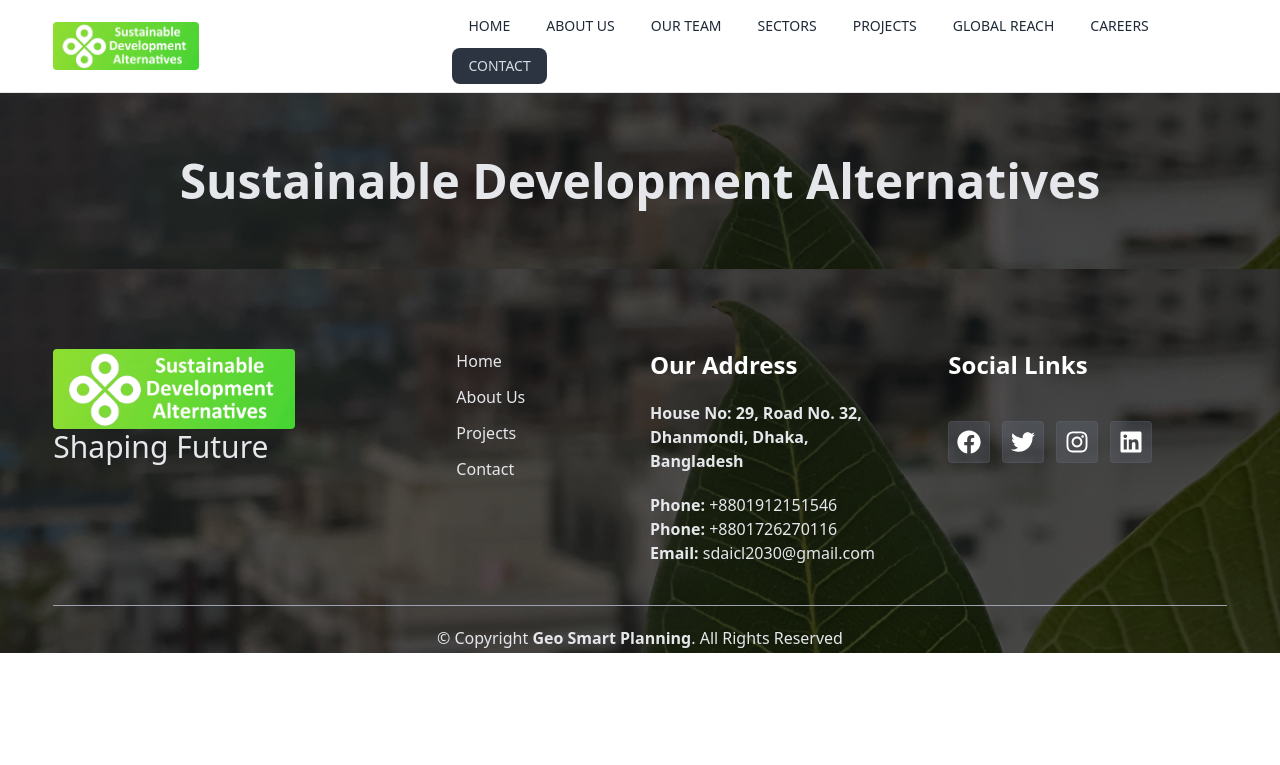
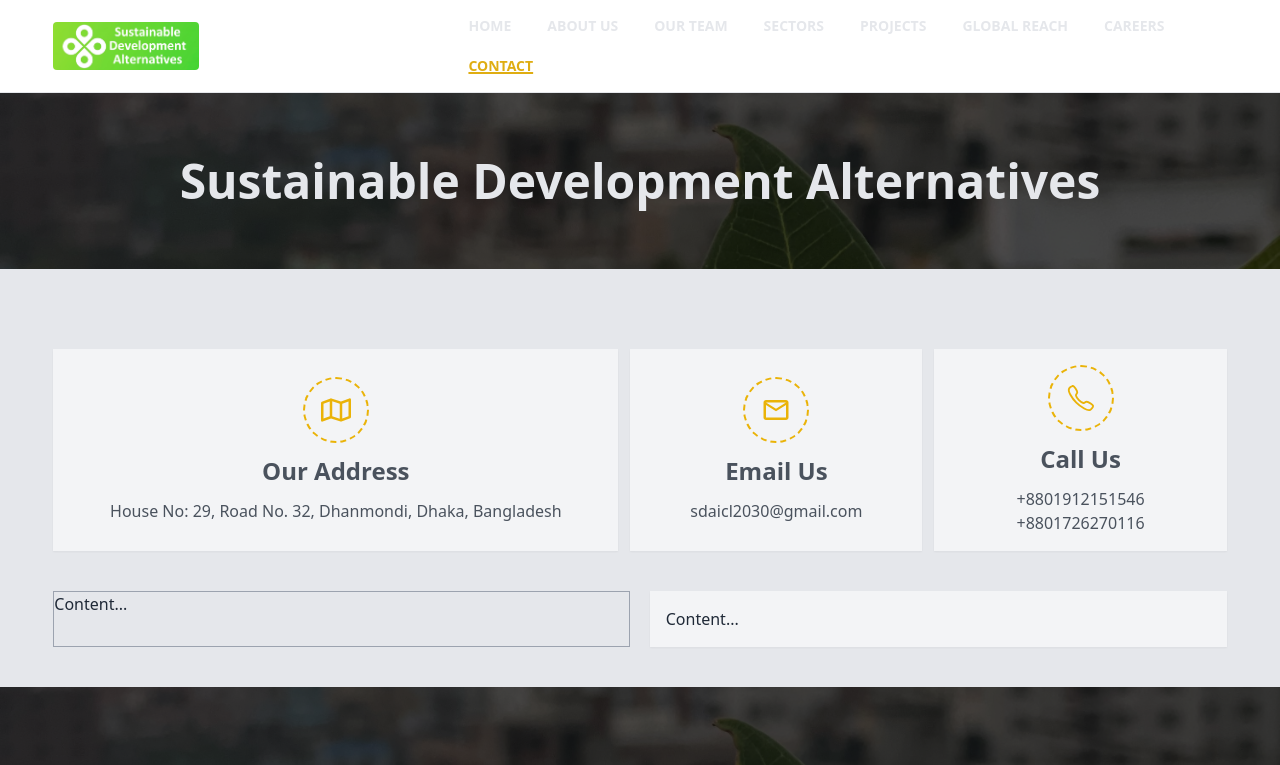
Before and after one commit to takbirgazi/sdaicl, a React (Vite) app: page /contact in a window 1280 px wide. Shown: the top 765 px of the page. Built offline with nearby package versions, Linux system fonts and the light colour scheme.

Commit message:
Add: Project File, Change Navigation Active Color

```diff
--- /dev/null
+++ b/src/components/Header/Header.css
@@ -0,0 +1,9 @@
+.headerList .active {
+    color: #dfad12 !important;
+    text-decoration: underline solid 2px #dfad12 ;
+    background-color: transparent !important;
+}
+li a:hover{
+    background-color: transparent !important;
+    text-decoration: underline solid 2px #dfad12 ;
+}
--- a/src/components/Header/Header.jsx
+++ b/src/components/Header/Header.jsx
@@ -1,17 +1,18 @@
 import { NavLink } from "react-router-dom";
 import logo from "/logo.jpg";
+import "./Header.css"
 
 
 const Header = () => {
     const links = <>
-        <li><NavLink to="/">HOME</NavLink></li>
-        <li><NavLink to="/about">ABOUT US</NavLink></li>
-        <li><NavLink to="/ourTeam">OUR TEAM</NavLink></li>
-        <li><NavLink to="/sectors">SECTORS</NavLink></li>
-        <li><NavLink to="/projects">PROJECTS</NavLink></li>
-        <li><NavLink to="/globalReach">GLOBAL REACH</NavLink></li>
-        <li><NavLink to="/careers">CAREERS</NavLink></li>
-        <li><NavLink to="/contact">CONTACT</NavLink></li>
+        <li className="headerList font-semibold text-gray-200"><NavLink to="/">HOME</NavLink></li>
+        <li className="headerList font-semibold text-gray-200"><NavLink to="/about">ABOUT US</NavLink></li>
+        <li className="headerList font-semibold text-gray-200"><NavLink to="/ourTeam">OUR TEAM</NavLink></li>
+        <li className="headerList font-semibold text-gray-200"><NavLink to="/sectors">SECTORS</NavLink></li>
+        <li className="headerList font-semibold text-gray-200"><NavLink to="/projects">PROJECTS</NavLink></li>
+        <li className="headerList font-semibold text-gray-200"><NavLink to="/globalReach">GLOBAL REACH</NavLink></li>
+        <li className="headerList font-semibold text-gray-200"><NavLink to="/careers">CAREERS</NavLink></li>
+        <li className="headerList font-semibold text-gray-200"><NavLink to="/contact">CONTACT</NavLink></li>
     </>
 
     return (
--- a/src/pages/Contact/Contact.jsx
+++ b/src/pages/Contact/Contact.jsx
@@ -1,5 +1,9 @@
 import { Helmet } from "react-helmet-async";
 import PageTittle from "../../components/PageTittle/PageTittle";
+
+import { FaRegMap } from "react-icons/fa6";
+import { IoCallOutline } from "react-icons/io5";
+import { MdOutlineMailOutline } from "react-icons/md";
 
 
 const Contact = () => {
@@ -9,8 +13,39 @@ const Contact = () => {
                 <title>Contact | SDAICL</title>
             </Helmet>
             <PageTittle pageTittle="Sustainable Development Alternatives"></PageTittle>
-            <div className="w-11/12 mx-auto">
-
+            <div className="py-10 bg-gray-200">
+                <div className="w-11/12 mx-auto">
+                    <div className="py-10">
+                        <div className="flex flex-col md:flex-row gap-3">
+                            <div className="md:w-2/3 w-full flex flex-col gap-3 items-center justify-center shadow-sm py-4 px-8 bg-gray-100">
+                                <p className="border-2 border-yellow-500 border-dashed rounded-full p-4"><FaRegMap className="text-3xl text-yellow-500" /></p>
+                                <h2 className="text-2xl font-bold text-gray-800 text-opacity-80">Our Address</h2>
+                                <p className="text-gray-800 text-opacity-80 text-center">House No: 29, Road No. 32, Dhanmondi, Dhaka, Bangladesh</p>
+                            </div>
+                            <div className="md:w-1/3 w-full flex flex-col gap-3 items-center justify-center shadow-sm py-4 px-8 bg-gray-100">
+                                <p className="border-2 border-yellow-500 border-dashed rounded-full p-4"><MdOutlineMailOutline className="text-3xl text-yellow-500" /></p>
+                                <h2 className="text-2xl font-bold text-gray-800 text-opacity-80">Email Us</h2>
+                                <p className="text-gray-800 text-opacity-80">sdaicl2030@gmail.com</p>
+                            </div>
+                            <div className="md:w-1/3 w-full flex flex-col gap-3 items-center justify-center shadow-sm py-4 px-8 bg-gray-100">
+                                <p className="border-2 border-yellow-500 border-dashed rounded-full p-4"><IoCallOutline className="text-3xl text-yellow-500" /></p>
+                                <h2 className="text-2xl font-bold text-gray-800 text-opacity-80">Call Us</h2>
+                                <div>
+                                    <p className="text-gray-800 text-opacity-80">+8801912151546</p>
+                                    <p className="text-gray-800 text-opacity-80">+8801726270116</p>
+                                </div>
+                            </div>
+                        </div>
+                    </div>
+                    <div className="flex gap-5 md:flex-row flex-col">
+                        <div className="md:w-1/2 w-full border border-gray-400">
+                            Content...
+                        </div>
+                        <div className="md:w-1/2 w-full bg-gray-100 border-gray-300 shadow-sm p-4">
+                            Content...
+                        </div>
+                    </div>
+                </div>
             </div>
         </div>
     );
--- a/src/pages/Projects/Projects.jsx
+++ b/src/pages/Projects/Projects.jsx
@@ -17,7 +17,7 @@ const Projects = () => {
     return (
         <div>
             <Helmet>
-                <title>Our Team | SDAICL</title>
+                <title>Projects | SDAICL</title>
             </Helmet>
             <PageTittle pageTittle="Sustainable Development Alternatives"></PageTittle>
             <div className="py-10 bg-gray-200">
```
